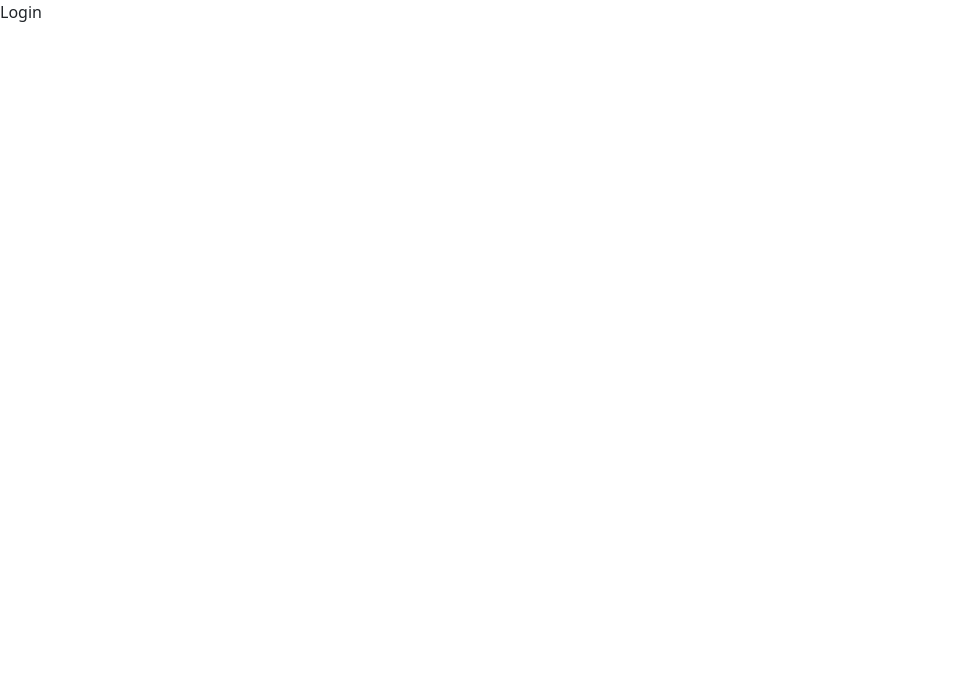
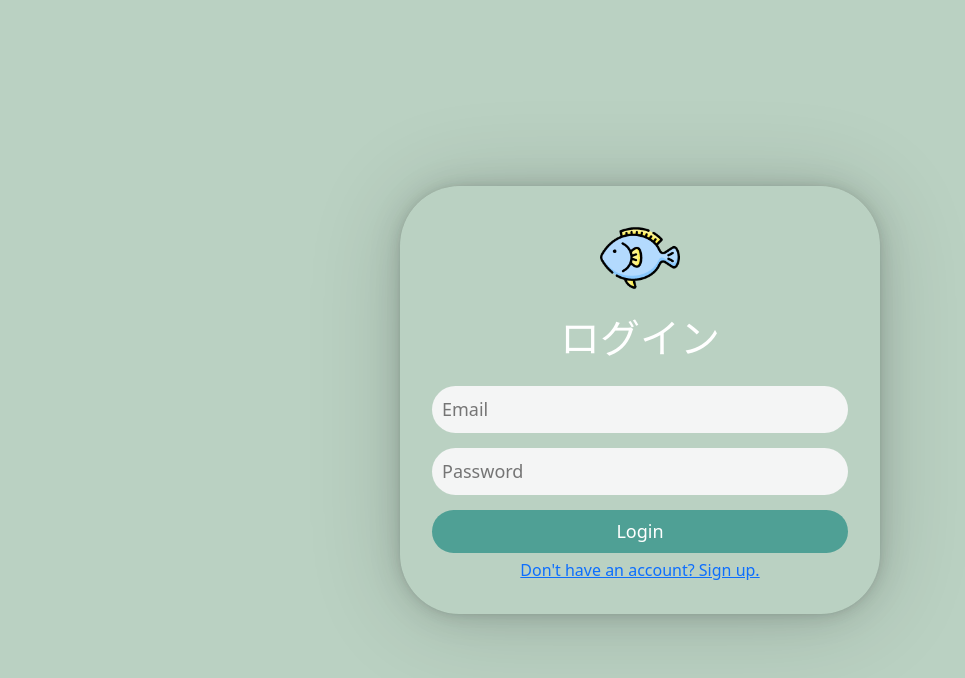
Before and after one commit to guchiyams/osakana-react-app, a React (Create React App) app: page /login in a window 1280 px wide. Shown: the top 678 px of the page, without its empty margins (0-965 px from the left). Built offline with nearby package versions, Linux system fonts and the light colour scheme.

Commit message:
commit login

```diff
--- a/src/components/Login/Login.css
+++ b/src/components/Login/Login.css
@@ -0,0 +1,144 @@
+/* https://colorhunt.co/palette/f6f6c9bad1c24fa095153462 */
+/* F6F6C9
+BAD1C2
+4FA095
+153462 */
+
+
+.register-container {
+    height: 100vh;
+    background-color: #BAD1C2;
+}
+
+.register {
+    height: 100%;
+    display: flex;
+    flex-direction: column;
+    justify-content: center;
+    align-items: center;
+}
+
+.register-card {
+    display: flex;
+    flex-direction: column;
+    align-items: center;
+    padding: 2rem;
+    border-radius: 60px;
+    min-width: 30rem;
+    box-shadow:
+        0px 0.2px 3.3px rgba(0, 0, 0, 0.028),
+        0px 0.4px 8.3px rgba(0, 0, 0, 0.046),
+        0px 0.9px 17px rgba(0, 0, 0, 0.068),
+        0px 1.8px 35px rgba(0, 0, 0, 0.1),
+        0px 5px 96px rgba(0, 0, 0, 0.16);
+}
+
+/* -- FISH IMG STYLING START -- */
+.register-fish {
+    /* hover fall back */
+    width: 5rem;
+    transform: scale(1);
+    transition: transform 330ms ease-in-out;
+    margin: 0px;
+    padding: 0px;
+}
+.register-fish:hover {
+    /* hover in */
+    transform: scale(1.1);
+    transition: transform 330ms ease-in-out;
+}
+/* -- FISH IMG STYLING END -- */
+
+.register__title-container {
+    text-align: center;
+    margin: 1rem;
+}
+
+.register__title {
+    color: white;
+
+}
+
+.register-form {
+    display: flex;
+    flex-direction: column;
+    width: 100%;
+}
+
+.register-form__email-container {
+    display: flex;
+    flex-direction: column;
+}
+
+.register-form__password-container {
+    display: flex;
+    flex-direction: column;
+
+}
+
+.register-form__btn-container {
+    display: flex;
+    flex-direction: column;
+    align-items: center;
+}
+
+.register-form__textBox-half {
+    background-color: #F4F5F5;
+    color: #818282;
+    border-style: none;
+    border-radius: 60px;
+    padding: 10px;
+    font-size: 18px;
+    margin-bottom: 15px;
+}
+
+.register-form__textBox-full {
+    background-color: #F4F5F5;
+    color: #818282;
+    border-style: none;
+    border-radius: 60px;
+    padding: 10px;
+    font-size: 18px;
+    margin-bottom: 15px;
+}
+
+/* -- REGISTER BTN START -- */
+.register-form__btn {
+    background-color: #4FA095;
+    border-radius: 60px;
+    border-style: none;
+
+    color: white;
+
+    font-size: 18px;
+
+    margin-bottom: 5px;
+
+    padding: 8px;
+    text-decoration: none;
+
+    transition: background-color 330ms ease-in-out;
+
+    width: 100%;
+}
+
+.register-form__btn:hover {
+    background-color: #153462;
+    transition: background-color 330ms ease-in-out;
+}
+/* -- REGISTER BTN END -- */
+
+@media (max-width: 600px) {
+    .register-container {
+        min-height: 100vh;
+        min-height: -webkit-fill-available;
+    }
+
+    .register-card {
+        display: flex;
+        flex-direction: column;
+        align-items: center;
+        box-shadow: none;
+        min-width: 80vw;
+    }
+}
--- a/src/components/Login/Login.jsx
+++ b/src/components/Login/Login.jsx
@@ -1,13 +1,44 @@
-import React from 'react'
+// css imports
+import './Login.css'
+
+import { useState, useEffect } from 'react'
+import { Link } from 'react-router-dom'
 
 import { auth, logInWithEmailAndPassword, logout } from '../../config/firebase-config';
 
 const Login = () => {
+  const [loginEmail, setLoginEmail] = useState('');
+  const [loginFirstName, setLoginFirstName] = useState('');
+  const [loginLastName, setLoginLastName] = useState('');
+
+  const handleLogin = () => {
+    console.log('login')
+  }
 
   return (
-    <div>
-        Login
-    </div>
+    <>
+      <div className="register-container">
+        <div className="register">
+          <div className="register-card">
+            <Link to="/"><img src={require('../../assets/fish_icon.png')} alt='logo' className='register-fish'/></Link>
+            <div className="register__title-container">
+              <h1 className="register__title">ログイン</h1>
+            </div>
+            <div className="register-form">
+              <div className="register-form__email-container">
+                <input className='register-form__textBox-full' type="email" name="email" required onChange={(e) => { setLoginEmail(e.target.value); }} placeholder="Email"></input>
+              </div>
+              <div className="register-form__password-container">
+                <input className='register-form__textBox-full' type="password" required onChange={(e) => { setLoginFirstName(e.target.value); }} placeholder="Password"></input>              </div>
+              <div className="register-form__btn-container">
+                <button className="register-form__btn" onClick={handleLogin}>Login</button>
+                <Link to="/register" >Don't have an account? Sign up.</Link>
+              </div>
+            </div>
+          </div>
+        </div>
+      </div>
+    </>
   );
 }
 
--- a/src/components/Register/Register.css
+++ b/src/components/Register/Register.css
@@ -18,12 +18,28 @@ BAD1C2
     align-items: center;
 }
 
+.register-card {
+    display: flex;
+    flex-direction: column;
+    align-items: center;
+    padding: 2rem;
+    border-radius: 60px;
+    box-shadow:
+        0px 0.2px 3.3px rgba(0, 0, 0, 0.028),
+        0px 0.4px 8.3px rgba(0, 0, 0, 0.046),
+        0px 0.9px 17px rgba(0, 0, 0, 0.068),
+        0px 1.8px 35px rgba(0, 0, 0, 0.1),
+        0px 5px 96px rgba(0, 0, 0, 0.16);
+}
+
 /* -- FISH IMG STYLING START -- */
 .register-fish {
     /* hover fall back */
     width: 5rem;
     transform: scale(1);
     transition: transform 330ms ease-in-out;
+    margin: 0px;
+    padding: 0px;
 }
 .register-fish:hover {
     /* hover in */
@@ -38,7 +54,8 @@ BAD1C2
 }
 
 .register__title {
-    color: coral;
+    color: white;
+
 }
 
 .register-form {
@@ -115,10 +132,17 @@ BAD1C2
 }
 /* -- REGISTER BTN END -- */
 
-@media (max-width: 500px) {
+@media (max-width: 600px) {
     .register-container {
         min-height: 100vh;
         min-height: -webkit-fill-available;
+    }
+
+    .register-card {
+        display: flex;
+        flex-direction: column;
+        align-items: center;
+        box-shadow: none;
     }
 
     .register-form__name-container {
--- a/src/components/Register/Register.jsx
+++ b/src/components/Register/Register.jsx
@@ -12,19 +12,21 @@ import { Placeholder } from 'react-bootstrap';
 const Register = () => {
   const [user, loading, error] = useAuthState(auth);
   const [registerEmail, setRegisterEmail] = useState();
+  const [registerLastName, setRegisterLastName] = useState('');
+  const [registerFirstName, setRegisterFirstName] = useState('');
 
   const handleRegister = () => {
-    console.log("test");
+    console.log("register");
   }
 
   return (
     <>
       <div className="register-container">
         <div className="register">
-          <Link to="/"><img src={require('../../assets/fish_icon.png')} alt='logo' className='register-fish'/></Link>
           <div className="register-card">
+            <Link to="/"><img src={require('../../assets/fish_icon.png')} alt='logo' className='register-fish'/></Link>
             <div className="register__title-container">
-              {/* <h3 className="register__title">Register</h3> */}
+              <h1 className="register__title">レジスト</h1>
             </div>
             <div className="register-form">
               <div className="register-form__name-container">
@@ -35,8 +37,8 @@ const Register = () => {
                 <input className='register-form__textBox-full' type="email" name="email" required onChange={(e) => { setRegisterEmail(e.target.value); }} placeholder="Email"></input>
               </div>
               <div className="register-form__password-container">
-                <input className='register-form__textBox-full' type="password" required onChange={(e) => { setRegisterEmail(e.target.value); }} placeholder="Password"></input>
-                <input className='register-form__textBox-full' type="password" required onChange={(e) => { setRegisterEmail(e.target.value); }} placeholder="Confirm password"></input>
+                <input className='register-form__textBox-full' type="password" required onChange={(e) => { setRegisterFirstName(e.target.value); }} placeholder="Password"></input>
+                <input className='register-form__textBox-full' type="password" required onChange={(e) => { setRegisterLastName(e.target.value); }} placeholder="Confirm password"></input>
               </div>
               <div className="register-form__btn-container">
                 <button className="register-form__btn" onClick={handleRegister}>Register</button>
@@ -46,9 +48,7 @@ const Register = () => {
           </div>
         </div>
       </div>
-
     </>
-
   )
 }
 
```
